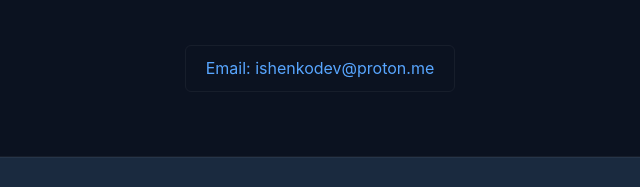
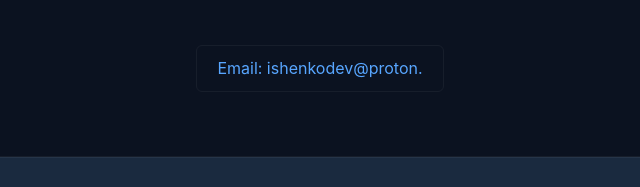
Before and after one commit to ishenkodev/portfolio, a plain HTML site: page index.html in a window 1280 px wide. Shown: the part 5565-5752 px from the top of the page, 320-960 px from the left. Drawn offline with Linux system fonts and the light colour scheme.

Commit message:
Update index.html

```diff
--- a/index.html
+++ b/index.html
@@ -287,7 +287,7 @@
 
 
             <div class="contact-links">
-                <a href="mailto:isholegg@gmail.com" class="contact-link">Email: ishenkodev@proton.me</a>
+                <a href="mailto:isholegg@gmail.com" class="contact-link">Email: ishenkodev@proton.</a>
                 <!-- <a href="https://www.linkedin.com/in/oleg-ish-046b01297" target="_blank" class="contact-link">LinkedIn</a> -->
             </div>
         </div>
```
